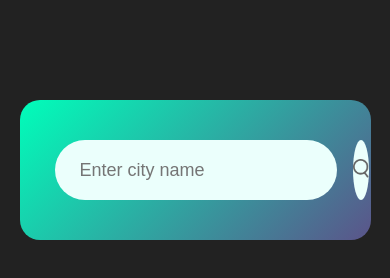
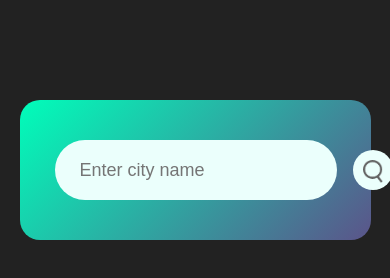
Before and after one commit to rafiaMaham/Weather_App, a plain HTML site: page index.html in a window 390 px wide. Drawn offline with Linux system fonts and the light colour scheme.

Commit message:
second commit

```diff
--- a/style.css
+++ b/style.css
@@ -106,3 +106,23 @@ body{
     margin-top: 10px;
     display: none;
 }
+
+
+@media (max-width: 500px) {
+
+    .search button {
+            border: 0;
+            outline: 0;
+            background: #ebfffc;
+            margin-right: -20px;
+            border-radius: 50%;
+            padding: 10px;
+            width: 40px;
+            height: 40px;
+            cursor: pointer;
+        }
+
+    .search button img {
+            width: 20px;
+        }
+}
```
